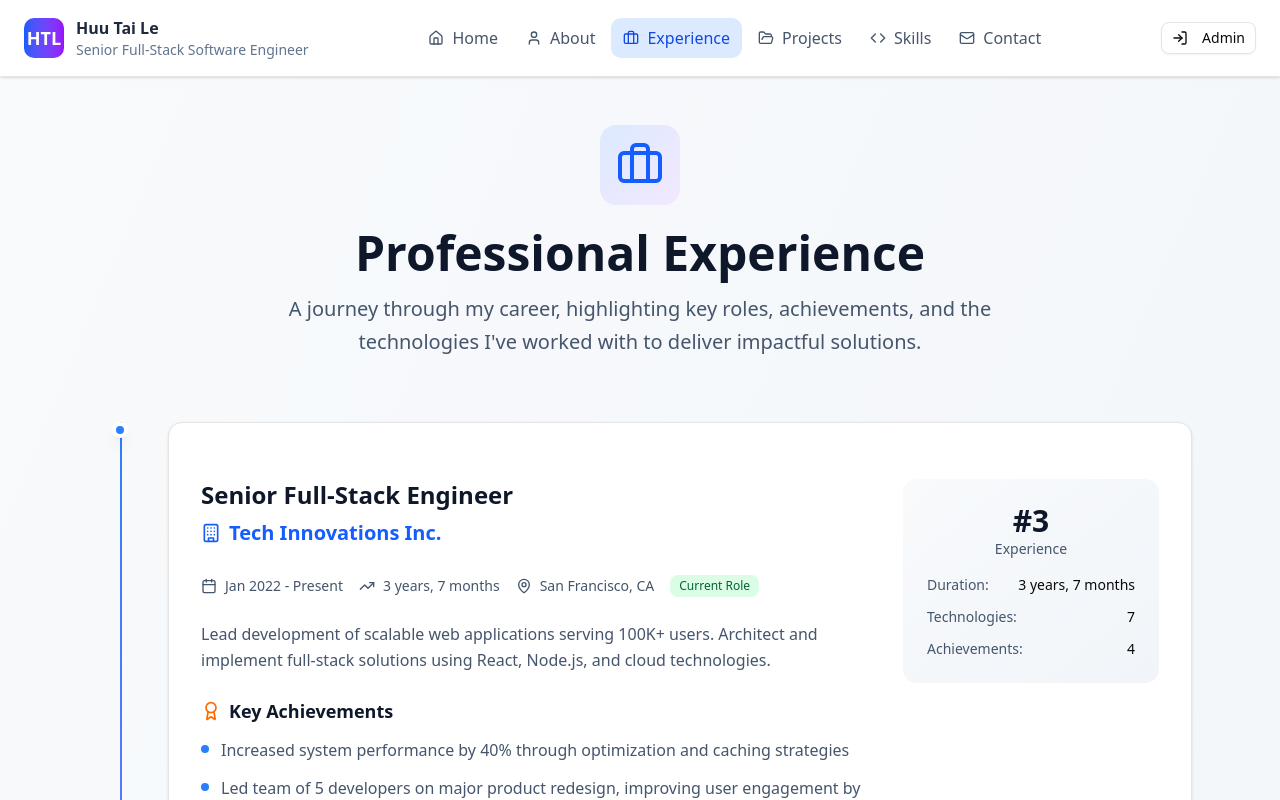
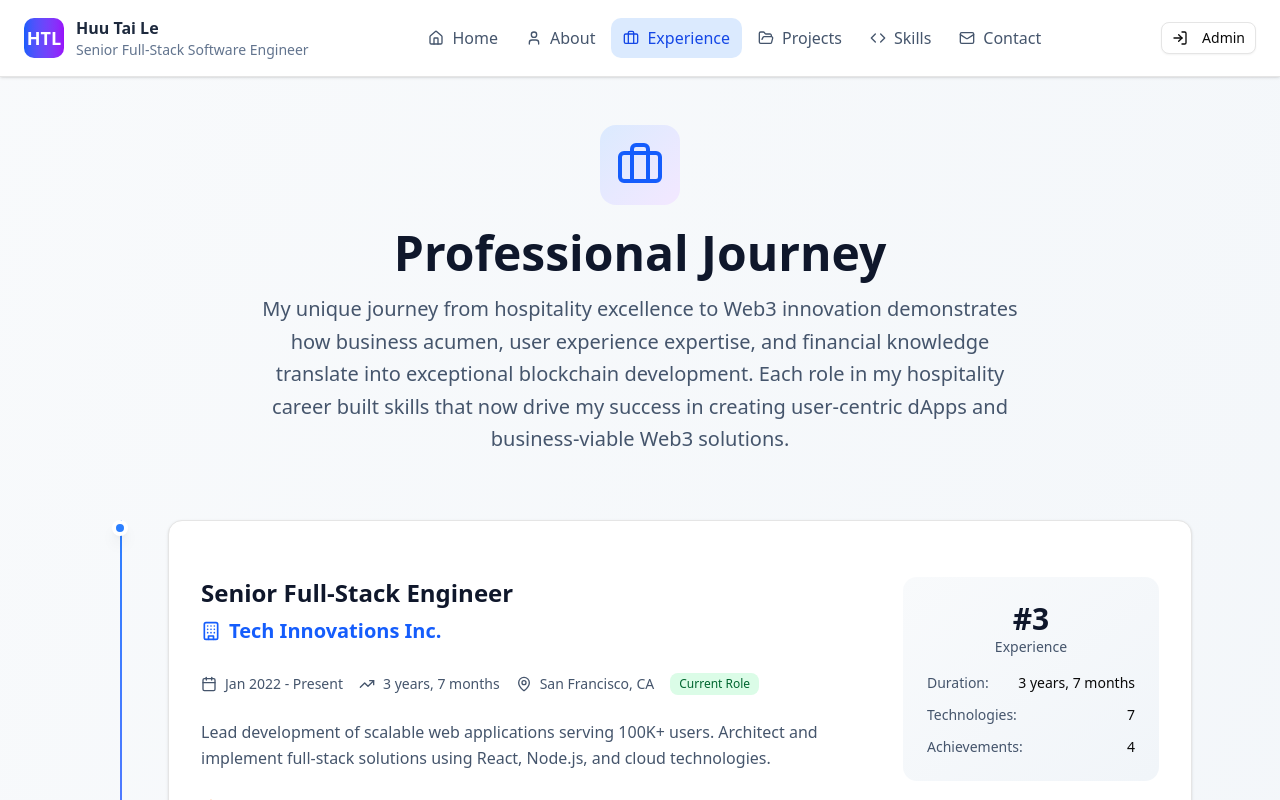
Before and after one commit to SteLe13/My-Portfolio, a React (Vite) app: page /experience in a window 1280 px wide. Shown: the top 800 px of the page. Built offline with nearby package versions, Linux system fonts and the light colour scheme.

Commit message:
Change title to 'Professional Journey' and update description

```diff
--- a/src/components/pages/ExperiencePage.jsx
+++ b/src/components/pages/ExperiencePage.jsx
@@ -45,11 +45,13 @@ const ExperiencePage = () => {
             </div>
           </div>
           <h1 className="text-4xl lg:text-5xl font-bold text-slate-900 mb-4">
-            Professional Experience
+            Professional Journey
           </h1>
           <p className="text-xl text-slate-600 max-w-3xl mx-auto leading-relaxed">
-            A journey through my career, highlighting key roles, achievements, and the technologies
-            I've worked with to deliver impactful solutions.
+            My unique journey from hospitality excellence to Web3 innovation demonstrates how business acumen,
+            user experience expertise, and financial knowledge translate into exceptional blockchain development.
+            Each role in my hospitality career built skills that now drive my success in creating user-centric dApps
+            and business-viable Web3 solutions.
           </p>
         </div>
 
```
